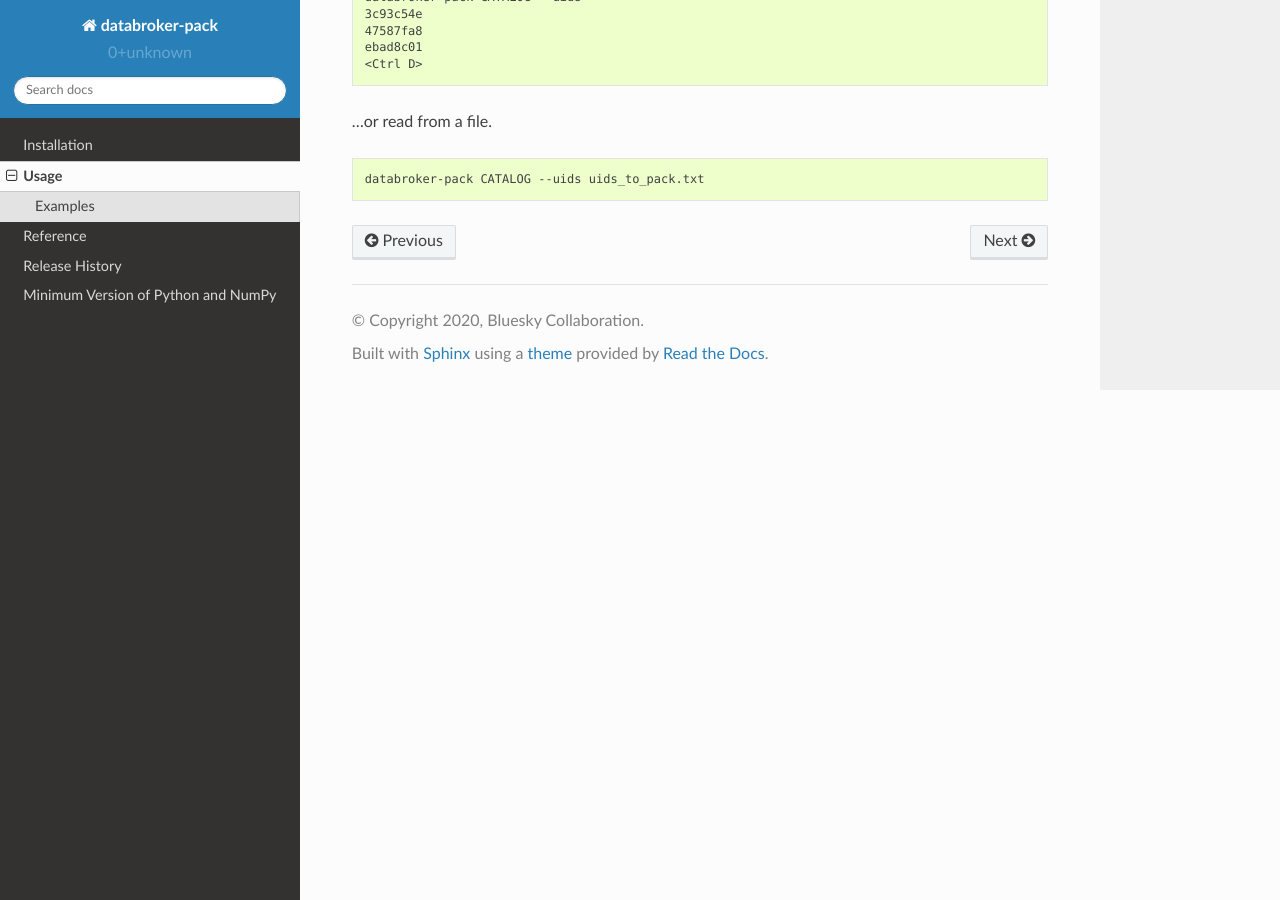
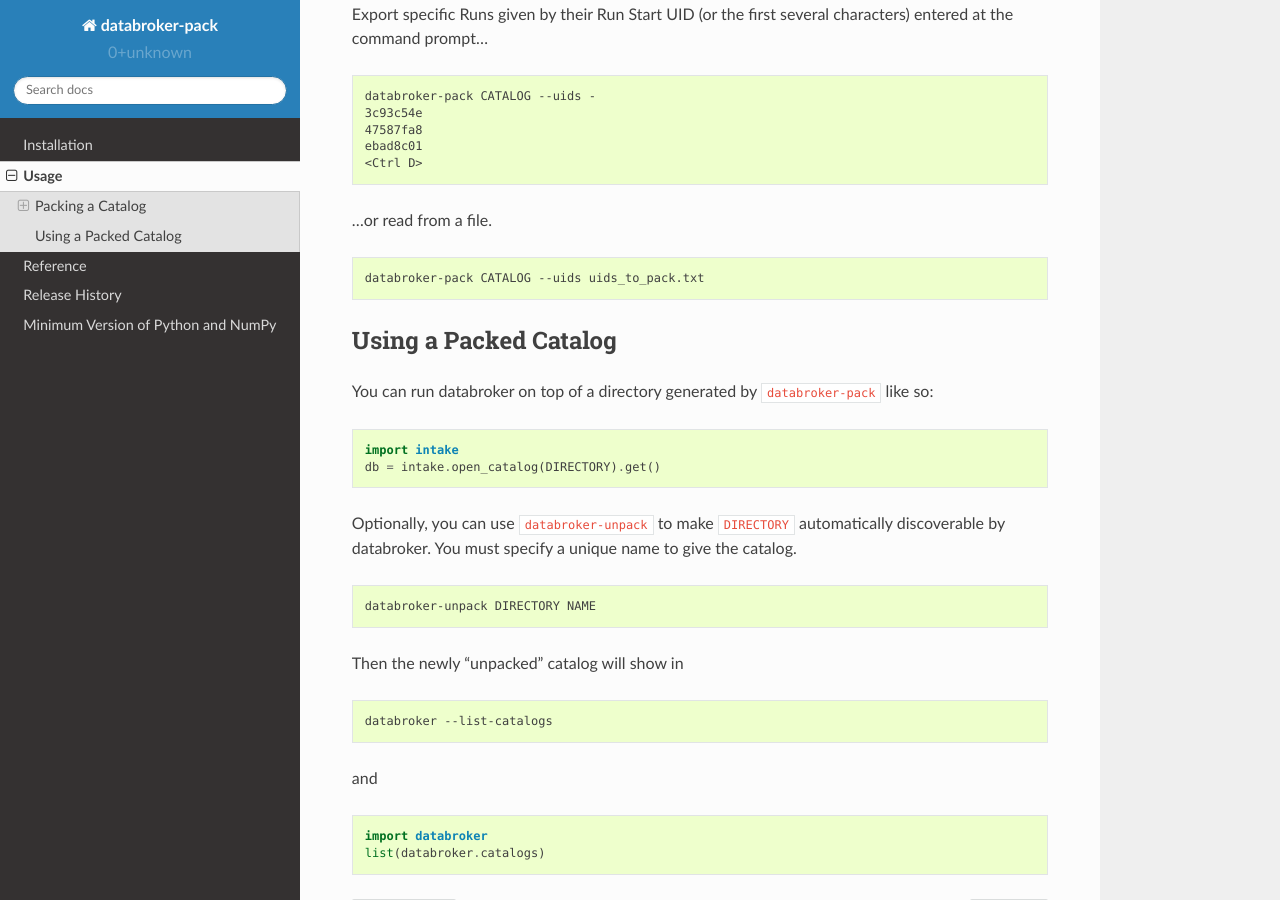
Before and after one commit to bluesky/databroker-pack, a Sphinx documentation site: the page built from docs/source/usage.rst, in a window 1280 px wide and 900 px high, scrolled down 1514 px. Built offline with Sphinx 7.4.7 and the Read the Docs theme 2.0.0, drawn with Linux system fonts in a browser that asks for light colours; some of the changed text lies outside the part shown.

Commit message:
Document unpacking.

```diff
--- a/docs/source/usage.rst
+++ b/docs/source/usage.rst
@@ -5,15 +5,21 @@ Usage
 There is a Python interface, but most users will find the commandline tool
 suitable for their needs.
 
-For the command line tool you must provide:
+Packing a Catalog
+-----------------
+
+For the command line tool ``databroker-pack`` you must provide:
 
 * The name of the source catalog
 * The name of the target directory
 * Which Runs in the Catalog to pack: either ``--all``, a query such as a time
   window, or a list of ``--uids``.
 
+The result is a directory, which you can optionally compress and transfer by
+any convenient means.
+
 Examples
---------
+++++++++
 
 List the available options for ``CATALOG`` and exit.
 
@@ -83,3 +89,35 @@ characters) entered at the command prompt...
 .. code:: bash
 
    databroker-pack CATALOG --uids uids_to_pack.txt
+
+Using a Packed Catalog
+----------------------
+
+You can run databroker on top of a directory generated by ``databroker-pack``
+like so:
+
+.. code:: python
+
+   import intake
+   db = intake.open_catalog(DIRECTORY).get()
+
+Optionally, you can use ``databroker-unpack`` to make ``DIRECTORY``
+automatically discoverable by databroker. You must specify a unique name to
+give the catalog.
+
+.. code:: bash
+
+   databroker-unpack DIRECTORY NAME
+
+Then the newly "unpacked" catalog will show in
+
+.. code:: bash
+
+   databroker --list-catalogs
+
+and
+
+.. code:: python
+
+   import databroker
+   list(databroker.catalogs)
```
